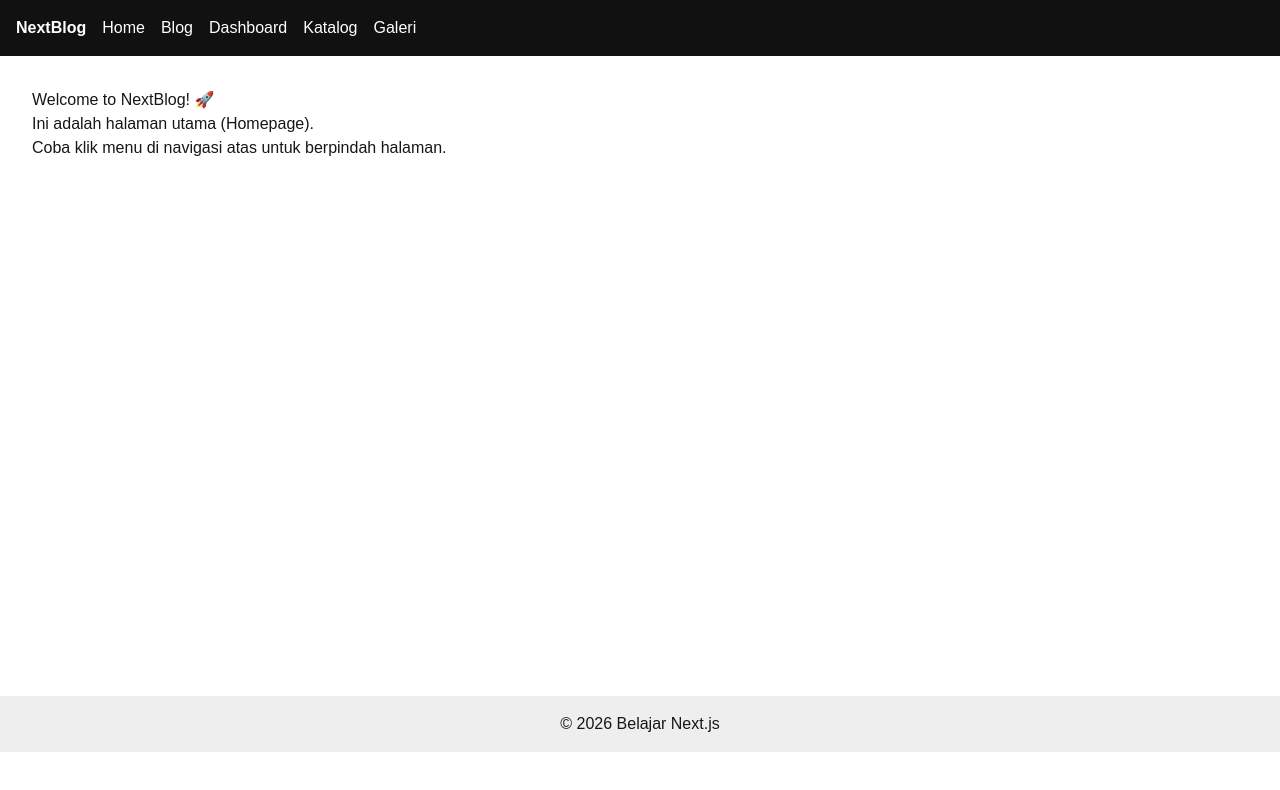
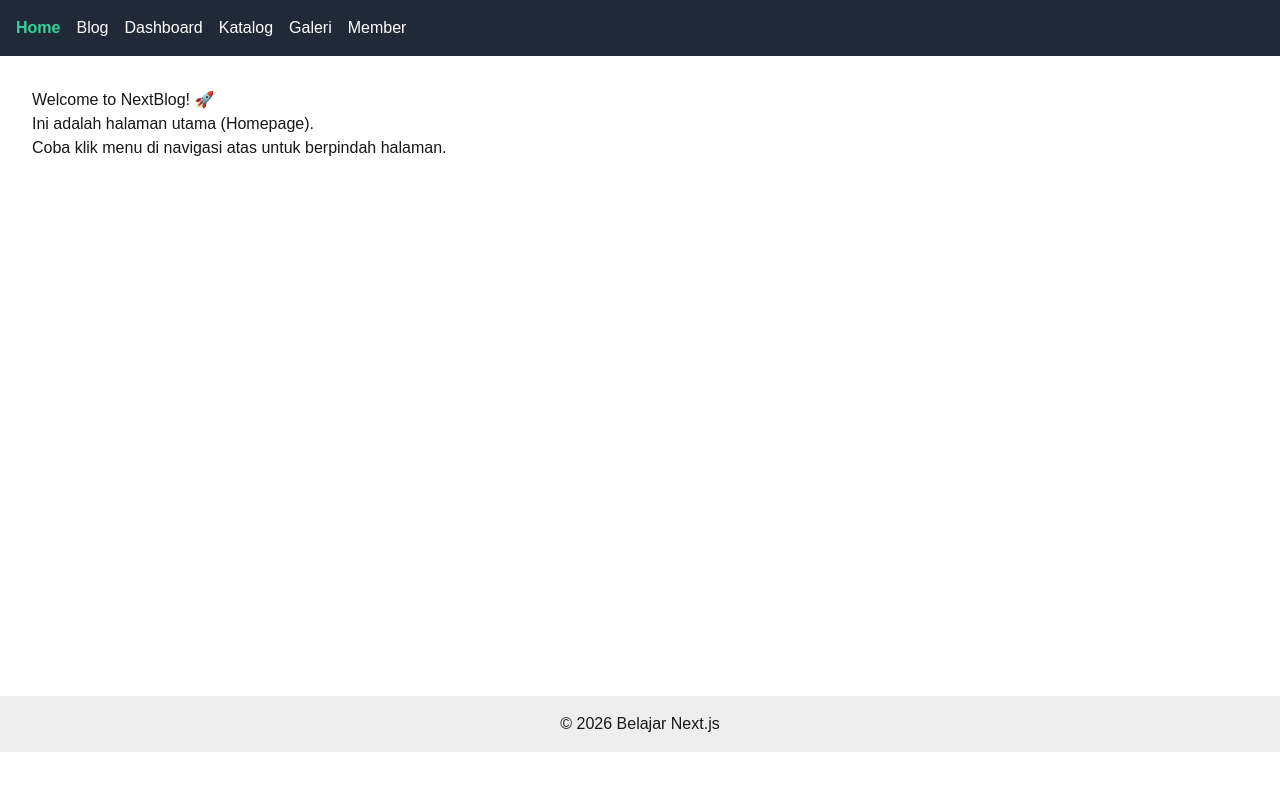
Before and after one commit to mhamdriizki/next-course, a Next.js app: page / in a window 1280 px wide. Shown: the top 790 px of the page. Built offline with nearby package versions, Linux system fonts and the light colour scheme.

Commit message:
feat: Applied Link in navbar and change layout

```diff
--- /dev/null
+++ b/app/components/Navbar.tsx
@@ -0,0 +1,79 @@
+"use client"; // Wajib buat usePathname!
+
+import Link from "next/link";
+import { usePathname } from "next/navigation";
+
+export default function Navbar() {
+  const pathname = usePathname(); // Nangkep URL saat ini
+
+  return (
+    <nav style={{ background: "#1f2937", padding: "1rem", display: "flex", gap: "1rem" }}>
+      {/* Kita pakai <Link>, bukan <a href="..."> biar pindah halaman instan! */}
+      <Link
+        href="/"
+        style={{
+          color: pathname === "/" ? "#34d399" : "white", // Nyala hijau kalau aktif
+          fontWeight: pathname === "/" ? "bold" : "normal",
+          textDecoration: "none"
+        }}
+      >
+        Home
+      </Link>
+
+      <Link
+        href="/blog"
+        style={{
+          color: pathname.startsWith("/blog") ? "#34d399" : "white",
+          fontWeight: pathname.startsWith("/blog") ? "bold" : "normal",
+          textDecoration: "none"
+        }}
+      >
+        Blog
+      </Link>
+
+      <Link
+        href="/dashboard"
+        style={{
+          color: pathname.startsWith("/dashboard") ? "#34d399" : "white",
+          fontWeight: pathname.startsWith("/dashboard") ? "bold" : "normal",
+          textDecoration: "none"
+        }}
+      >
+        Dashboard
+      </Link>
+
+      <Link
+        href="/katalog"
+        style={{
+          color: pathname.startsWith("/katalog") ? "#34d399" : "white",
+          fontWeight: pathname.startsWith("/katalog") ? "bold" : "normal",
+          textDecoration: "none"
+        }}
+      >
+        Katalog
+      </Link>
+
+      <Link
+        href="/galeri"
+        style={{
+          color: pathname.startsWith("/galeri") ? "#34d399" : "white",
+          fontWeight: pathname.startsWith("/galeri") ? "bold" : "normal",
+          textDecoration: "none"
+        }}
+      >
+        Galeri
+      </Link>
+
+      <Link
+        href="/member"
+        style={{
+          color: pathname.startsWith("/member") ? "#34d399" : "white",
+          fontWeight: pathname.startsWith("/member") ? "bold" : "normal",
+          textDecoration: "none"
+        }}
+      >
+        Member
+      </Link>
+    </nav>
+  );
+}
--- a/app/layout.tsx
+++ b/app/layout.tsx
@@ -1,5 +1,6 @@
 import Link from "next/link";
 import "./globals.css"; // Sesuaikan jika ada
+import Navbar from "./components/Navbar";
 
 export default function RootLayout({
   children,
@@ -10,14 +11,7 @@ export default function RootLayout({
     <html lang="id">
       <body style={{ margin: 0, fontFamily: "sans-serif" }}>
         {/* Ini Navbar Global - Akan muncul di SEMUA halaman */}
-        <nav style={{ padding: "1rem", background: "#111", color: "white", display: "flex", gap: "1rem" }}>
-          <strong>NextBlog</strong>
-          <Link href="/" style={{ color: "white" }}>Home</Link>
-          <Link href="/blog" style={{ color: "white" }}>Blog</Link>
-          <Link href="/dashboard" style={{ color: "white" }}>Dashboard</Link>
-          <Link href="/katalog" style={{ color: "white" }}>Katalog</Link>
-          <Link href="/galeri" style={{ color: "white" }}>Galeri</Link>
-        </nav>
+        <Navbar/>
 
         {/* 'children' adalah tempat halaman (page.tsx) di-inject */}
         <main style={{ padding: "2rem", minHeight: "80vh" }}>
```
